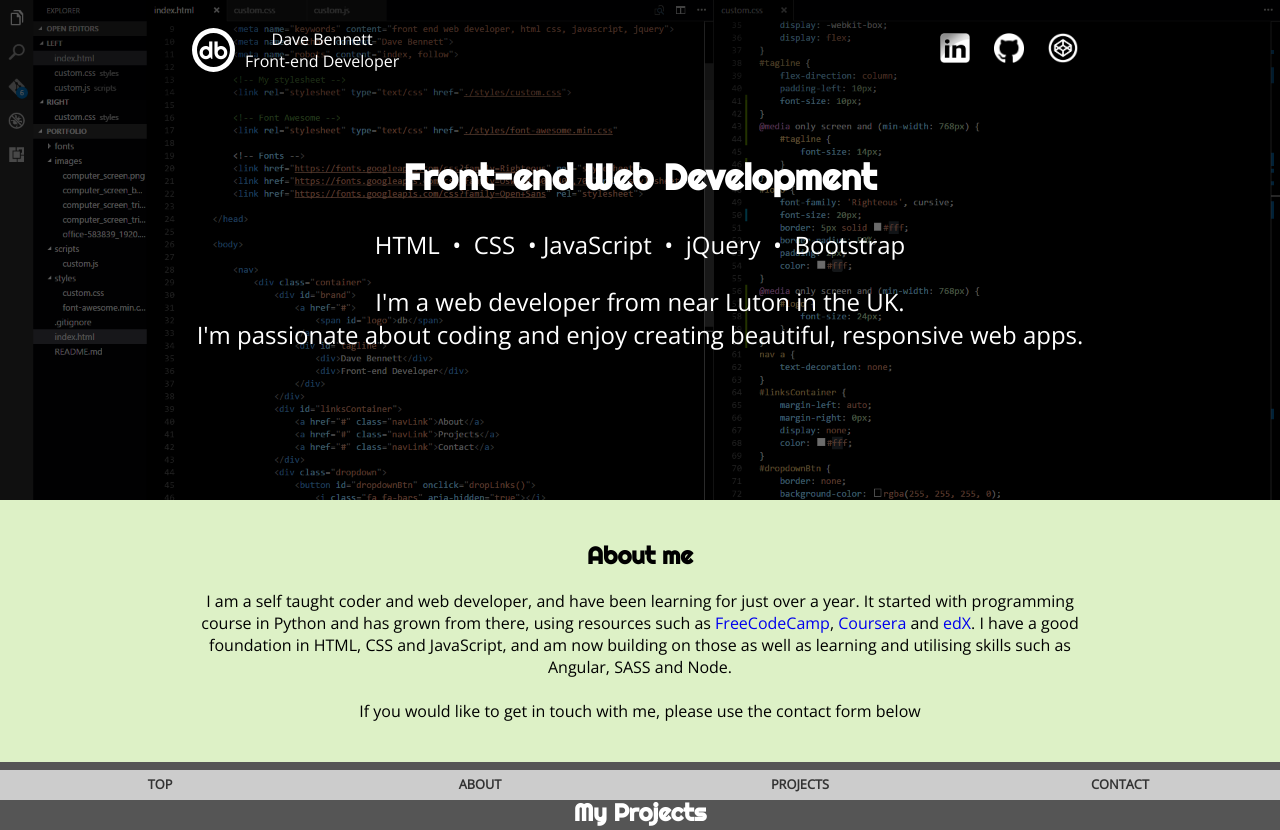
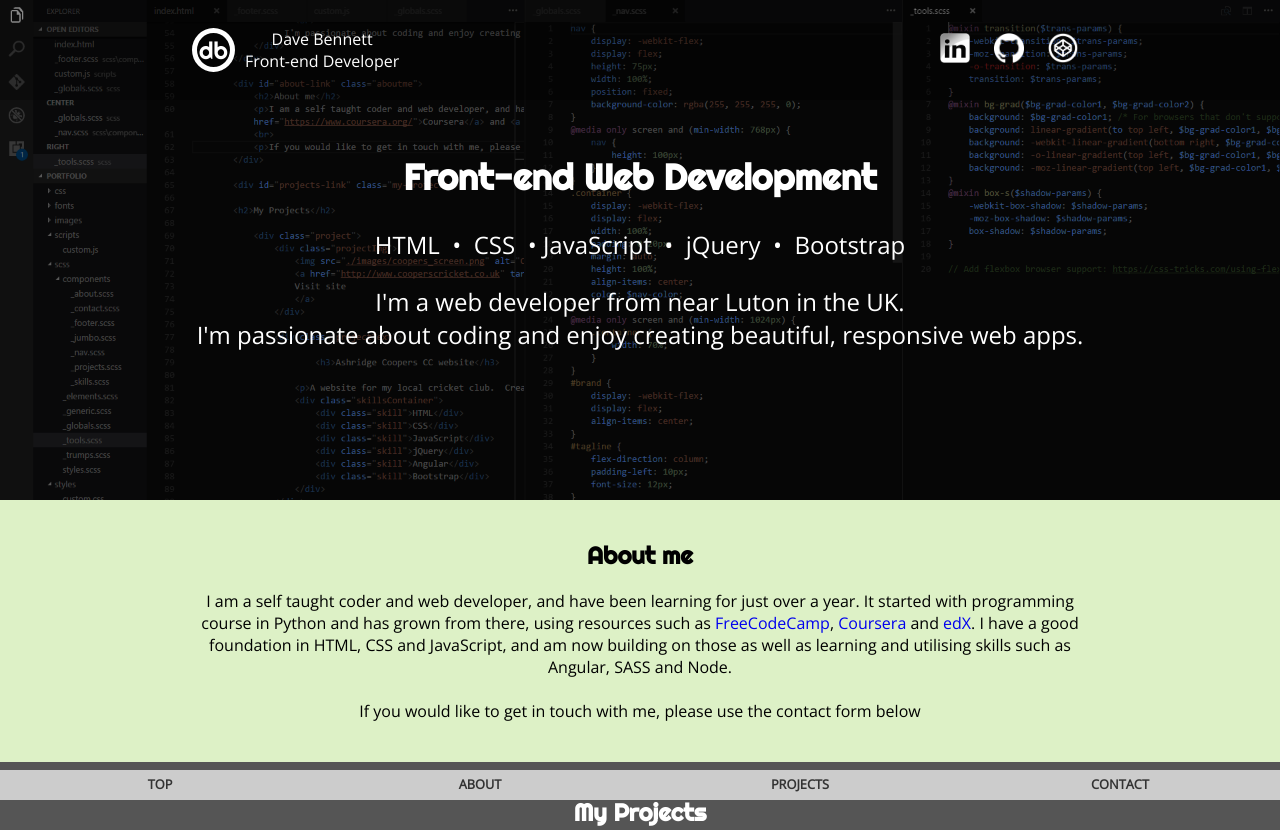
Before and after one commit to db001/portfolio, a website: page index.html in a window 1280 px wide. Shown: the top 830 px of the page. Drawn offline with nearby package versions, Linux system fonts and the light colour scheme.

Commit message:
scss recompiled after image change

```diff
--- a/css/styles.css
+++ b/css/styles.css
@@ -56,7 +56,7 @@ span.reverse {
   direction: rtl; }
 
 .jumbo {
-  background-image: url("../images/computer_screen2_dark.png");
+  background-image: url("../images/computer_screen2_dark_finished.png");
   background-size: cover;
   background-attachment: fixed;
   height: 300px;
```
